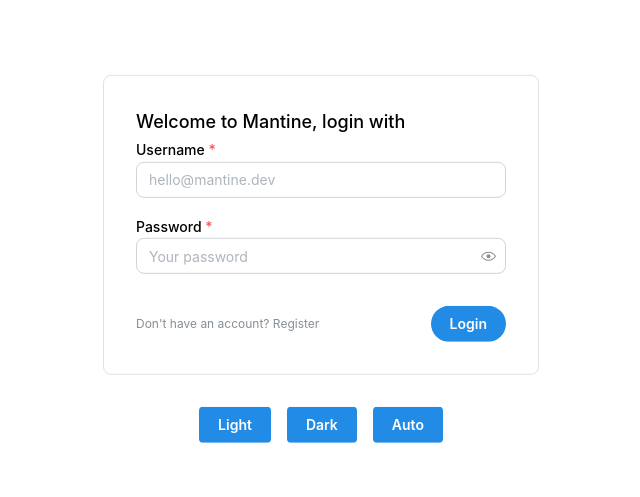
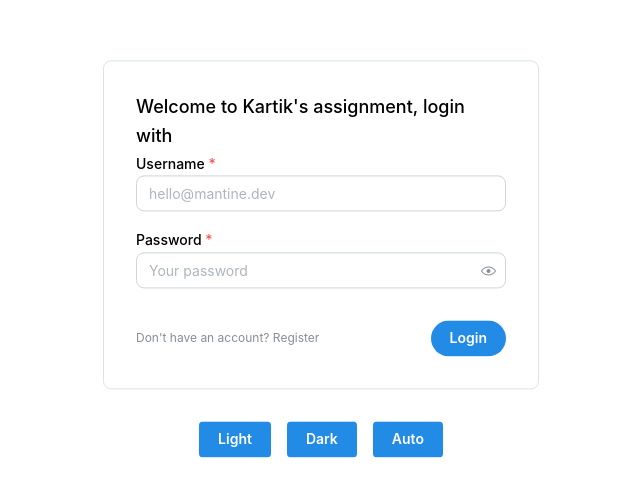
Before and after one commit to kartik-gupta-ij/Stock-curd, a React (Vite) app in the folder frontend/: page / in a window 1280 px wide. Shown: the part 135-632 px from the top of the page, without its empty margins (319-959 px from the left). Built offline with nearby package versions, Linux system fonts and the light colour scheme.

Commit message:
Fix formatting and update welcome message in AuthenticationForm

```diff
--- a/frontend/src/pages/Login.page.tsx
+++ b/frontend/src/pages/Login.page.tsx
@@ -16,8 +16,8 @@
 import { useForm } from '@mantine/form';
 import { upperFirst, useToggle } from '@mantine/hooks';
 import { notifications } from '@mantine/notifications';
+import { ColorSchemeToggle } from '@/components/ColorSchemeToggle/ColorSchemeToggle';
 import { axiosInstance } from '../utils/axiosSetup';
-import { ColorSchemeToggle } from '@/components/ColorSchemeToggle/ColorSchemeToggle';
 
 export function AuthenticationForm(props: PaperProps) {
   const [type, toggle] = useToggle(['login', 'register']);
@@ -140,7 +140,7 @@
     >
       <Paper radius="md" p="xl" withBorder {...props}>
         <Text size="lg" fw={500}>
-          Welcome to Mantine, {type} with
+          Welcome to Kartik's assignment, {type} with
         </Text>
 
         <form onSubmit={form.onSubmit(handleSubmit)}>
@@ -198,7 +198,7 @@
           </Group>
         </form>
       </Paper>
-         <ColorSchemeToggle />
+      <ColorSchemeToggle />
     </Box>
   );
 }
```
